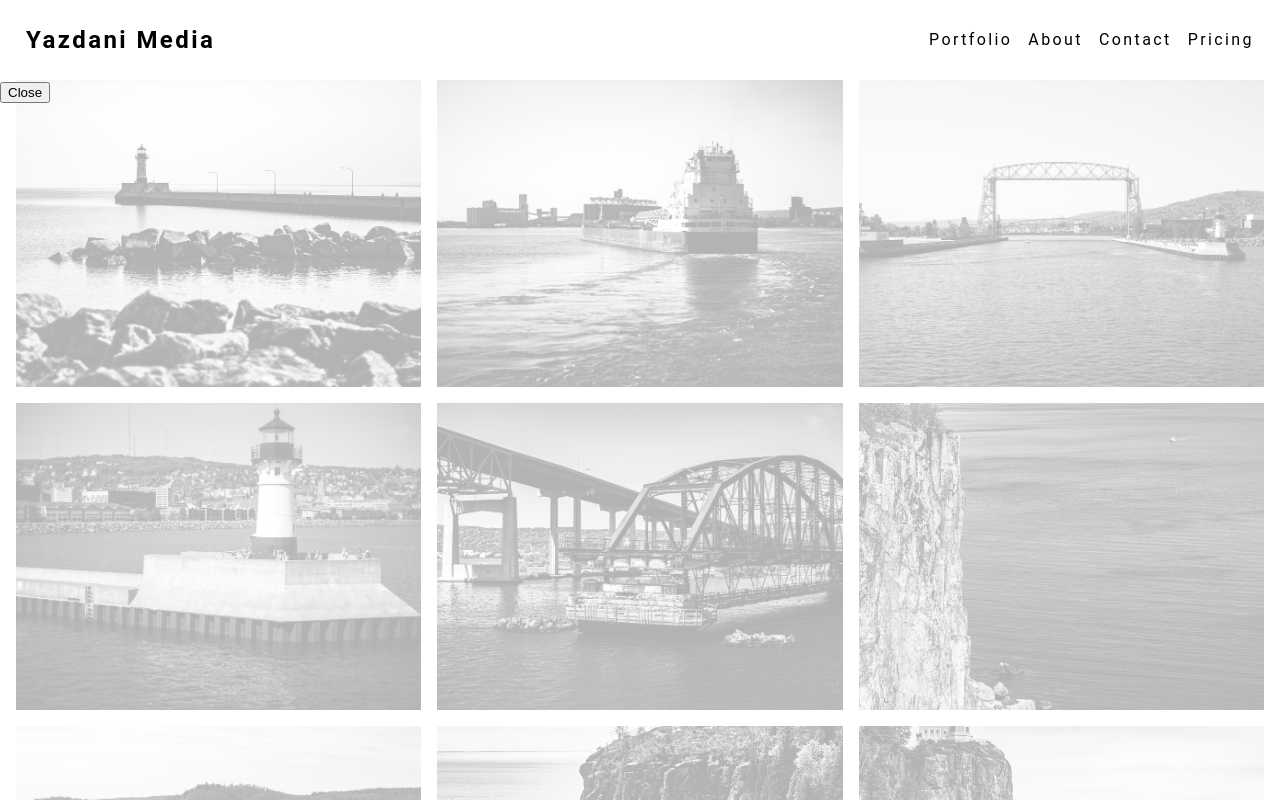
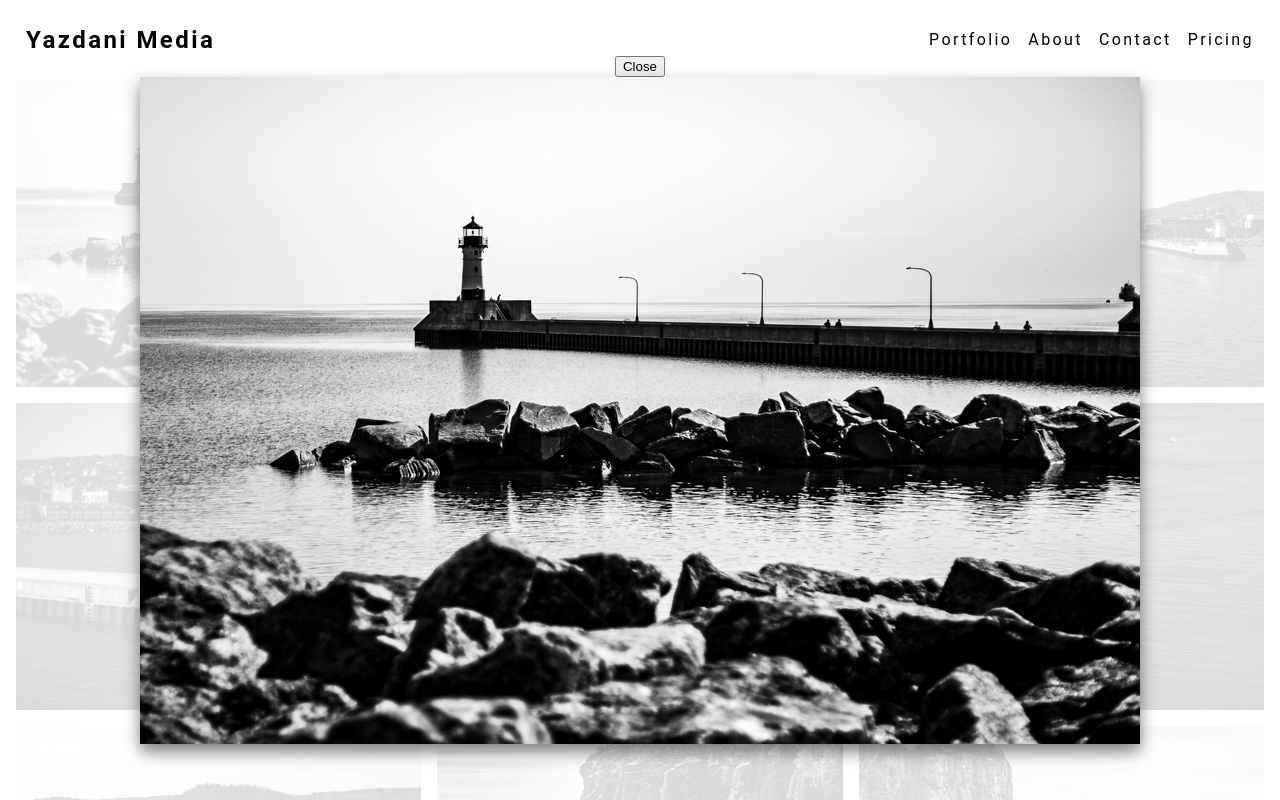
Before and after one commit to WillYazdani/yazdani-media, a React (Create React App) app: page / in a window 1280 px wide. Both pictures are taken after a click on the element 218 px from the left and 233 px from the top of the page. Shown: the top 800 px of the page. Built offline with nearby package versions, Linux system fonts and the light colour scheme.

Commit message:
modal styles

```diff
--- a/src/CSS/modal.css
+++ b/src/CSS/modal.css
@@ -1,8 +1,23 @@
 .modal {
-    background-color: rgba(255, 255, 255, 0.7);
+    background-color: rgba(255, 255, 255, 0.85);
     position: fixed;
     height: 100%;
     width: 100%;
     z-index: 1;
     left: 0;
+    top: 0;
+    transform: translateY(5rem);
 }
+
+.modal-content {
+    display: flex;
+    flex-direction: column;
+    justify-content: center;
+    align-items: center;
+    height: 100%;
+    width: 100%;
+}
+
+.modal-img {
+    filter:drop-shadow(0 0.5rem 0.5rem rgba(0, 0, 0, 0.5));
+}
--- a/src/Modal.js
+++ b/src/Modal.js
@@ -1,5 +1,6 @@
 import {motion} from 'framer-motion';
 import slideOut from './slideOut';
+import "./assets/images/1.jpg";
 
 
 export default function Modal({handleClose}){
@@ -11,7 +12,8 @@ export default function Modal({handleClose}){
             exit={{x: "100vw"}}
             transition={{duration: 0.5}}
         >
-            <motion.button
+            <motion.div className="modal-content">
+                <motion.button
                 className="modal-close"
                 whileHover={{
                     scale: 1.05,
@@ -31,11 +33,16 @@ export default function Modal({handleClose}){
 
                 onClick={handleClose}
                 variants={slideOut}
-            >
+                >
                 Close
-            </motion.button>
-            <motion.div className="modal-content">
-                <img></img>
+                </motion.button>
+
+                <img
+                src={require("./assets/images/1.jpg")}
+                alt="modal-img-1"
+                className="modal-img"
+                />
+
             </motion.div>
         </motion.div>
 
```
